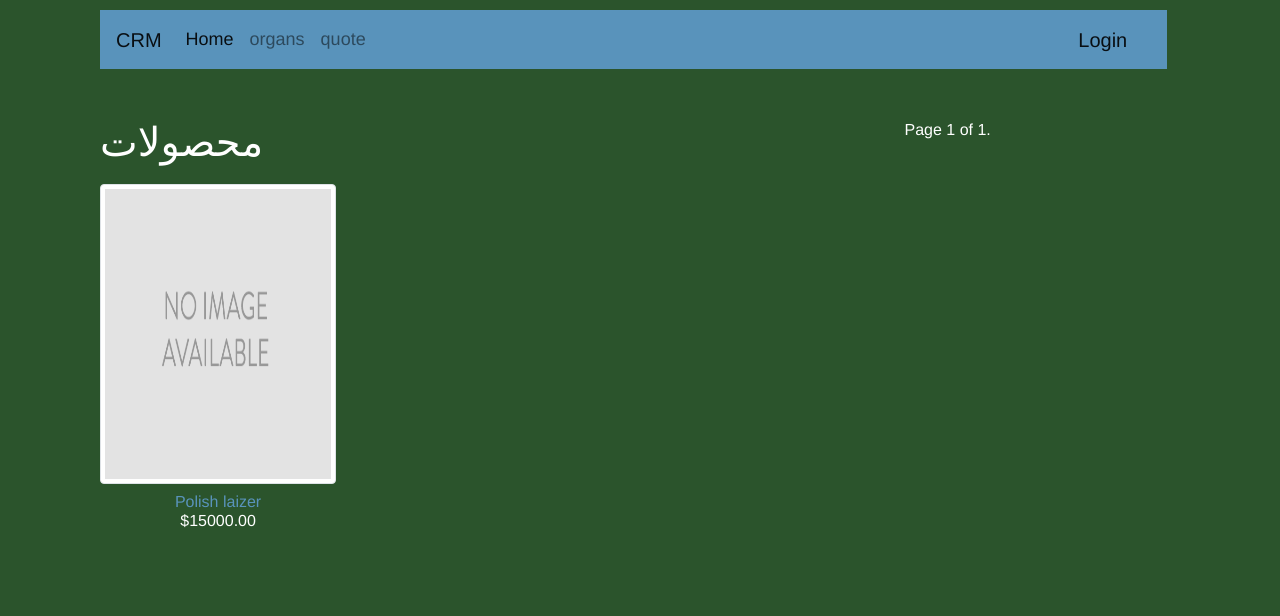
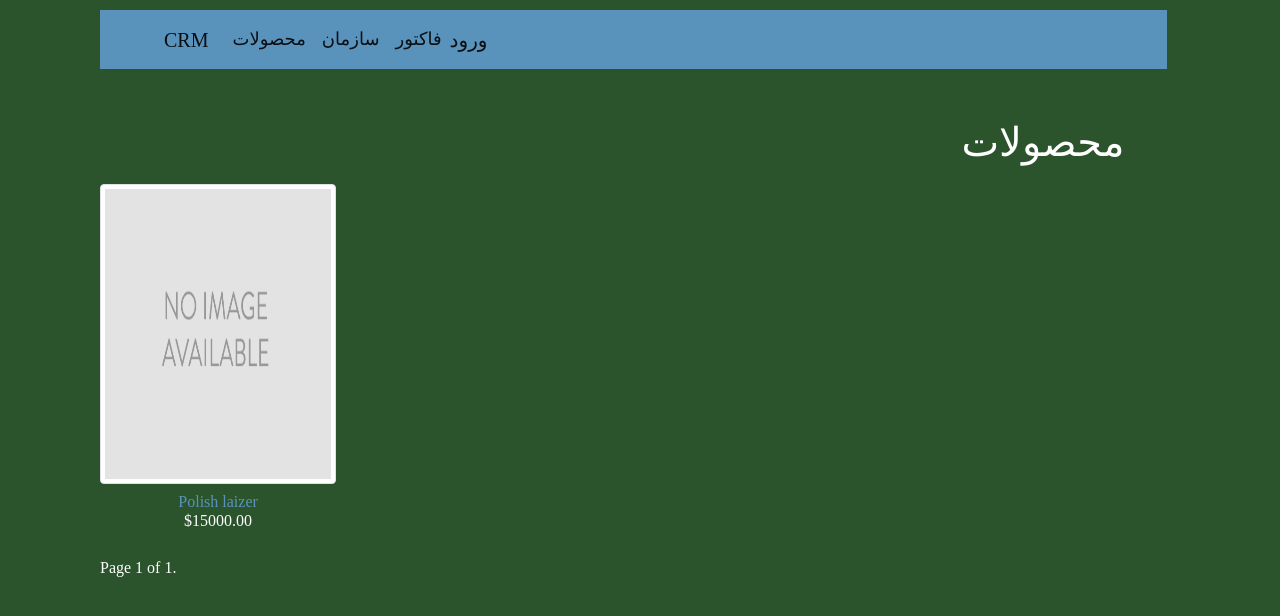
Before and after one commit to pouria-azizi/FinalProject, a Django app: page / in a window 1280 px wide. Shown: the top 616 px of the page. Run offline with Django 3.2, Linux system fonts and the light colour scheme; data comes from the database, SQL or seed files in the repository; parts of the project's set-up code (start-up, migrations or seed data) failed here and were passed over; some libraries are stand-ins or nearby versions; some web fonts are replaced.

Commit message:
Edited UI

```diff
--- a/CRMsoftware/organs/static/css/base.css
+++ b/CRMsoftware/organs/static/css/base.css
@@ -1,9 +1,31 @@
 @import url(http://fonts.googleapis.com/css?family=Ubuntu);
+
+@font-face {
+    font-family: "Vazir";
+    font-style: normal;
+    src: url("../fonts/vazir/Vazir-Regular.woff")format('woff'),
+         url("../fonts/vazir/Vazir-Regular.woff2")format('woff2');
+}
 
 body {
     padding:0;
-    font-family:helvetica, sans-serif;
+    font-family:Vazir, serif;
     margin-right: 1%;
+
+}
+
+.nav-link{
+    font-family: Vazir, serif;
+}
+
+p {
+    font-family: Vazir, serif;
+}
+
+.h1, .h2, .h3, .h4, .h5, .h6, h1, h2, h3, h4, h5, h6{
+    font-family: Vazir, serif;
+    direction: rtl;
+    text-align: right;
 }
 
 
@@ -52,6 +74,7 @@
     width:100%;
     border-spacing:0;
     border-collapse: collapse;
+
 }
 
 table th, table td {
--- a/CRMsoftware/organs/static/css/style.css
+++ b/CRMsoftware/organs/static/css/style.css
@@ -0,0 +1,26 @@
+@font-face {
+    font-family: "Vazir";
+    font-style: normal;
+    src: url("../fonts/vazir/Vazir-Regular.woff")format('woff'),
+         url("../fonts/vazir/Vazir-Regular.woff2")format('woff2');
+}
+
+body{
+    font-family: Vazir, serif;
+}
+
+.nav-link{
+    font-family: Vazir, serif;
+}
+
+
+p {
+    font-family: Vazir, serif;
+}
+
+
+.h1, .h2, .h3, .h4, .h5, .h6, h1, h2, h3, h4, h5, h6{
+    font-family: Vazir, serif;
+    direction: rtl;
+    text-align: right;
+}
--- a/CRMsoftware/organs/templates/organs/base.html
+++ b/CRMsoftware/organs/templates/organs/base.html
@@ -1,9 +1,13 @@
+{% load i18n %}
+{% load widget_tweaks %}
 {% load static %}
+{% get_current_language_bidi as LANGUAGE_BIDI %}
 <!DOCTYPE html>
-<html>
+<html {% if LANGUAGE_BIDI %}dir="rtl"{% endif %}>
 
 <head>
     <meta charset="utf-8"/>
+    <link href="{% static 'css/style.css' %}" rel="stylesheet">
     <link rel="stylesheet" href="https://stackpath.bootstrapcdn.com/bootstrap/4.4.1/css/bootstrap.min.css"
           integrity="sha384-Vkoo8x4CGsO3+Hhxv8T/Q5PaXtkKtu6ug5TOeNV6gBiFeWPGFN9MuhOf23Q9Ifjh" crossorigin="anonymous">
     <link rel="stylesheet" href="https://cdn.jsdelivr.net/npm/bootstrap@4.6.0/dist/css/bootstrap.min.css"
@@ -11,17 +15,19 @@
     <script src="https://code.jquery.com/jquery-3.5.1.slim.min.js"
             integrity="sha384-DfXdz2htPH0lsSSs5nCTpuj/zy4C+OGpamoFVy38MVBnE+IbbVYUew+OrCXaRkfj"
             crossorigin="anonymous"></script>
-<link rel="stylesheet" href="https://maxcdn.bootstrapcdn.com/bootstrap/4.0.0/css/bootstrap.min.css" integrity="sha384-Gn5384xqQ1aoWXA+058RXPxPg6fy4IWvTNh0E263XmFcJlSAwiGgFAW/dAiS6JXm" crossorigin="anonymous">
+    <link rel="stylesheet" href="https://maxcdn.bootstrapcdn.com/bootstrap/4.0.0/css/bootstrap.min.css"
+          integrity="sha384-Gn5384xqQ1aoWXA+058RXPxPg6fy4IWvTNh0E263XmFcJlSAwiGgFAW/dAiS6JXm" crossorigin="anonymous">
     <title>{% block title %}My products{% endblock %}</title>
     <link href="{% static "css/base.css" %}" rel="stylesheet">
 
     <style>
         .modal-header, h4, .close {
             background-color: #5cb85c;
-    color:white !important;
+            color: white !important;
             text-align: center;
             font-size: 30px;
         }
+
         .modal-footer {
             background-color: #f9f9f9;
         }
@@ -32,7 +38,7 @@
 
 <div id="header">
     <nav class="navbar navbar-expand-lg navbar-light" style="background-color: #5993bb">
-    <span class="navbar-brand mb-0 h1">CRM</span>
+        <span class="navbar-brand mb-0 h1 ml-5">CRM</span>
         <button class="navbar-toggler" type="button" data-toggle="collapse" data-target="#navbarNavDropdown"
                 aria-controls="navbarNavDropdown" aria-expanded="false" aria-label="Toggle navigation">
             <span class="navbar-toggler-icon"></span>
@@ -40,27 +46,29 @@
         <div class="collapse navbar-collapse" id="navbarCollapse">
             <div class="navbar-nav">
                 <li class="nav-item active">
-                <a class="nav-link" href="{% url 'products:product_list' %}">Home <span class="sr-only">(current)</span></a>
+                    <a class="nav-link" href="{% url 'products:product_list' %}">محصولات<span
+                            class="sr-only">(current)</span></a>
                 </li>
-            <li class="nav-item">
-                <a class="nav-link" href="{% url 'organ_list' %}">organs</a>
+                <li class="nav-item active">
+                    <a class="nav-link" href="{% url 'organ_list' %}">سازمان</a>
                 </li>
-            <li class="nav-item">
-                <a class="nav-link" href="{% url 'quotes:quote_list' %}">quote</a>
+                <li class="nav-item active">
+                    <a class="nav-link" href="{% url 'quotes:quote_list' %}">فاکتور</a>
                 </li>
             </div>
-    <div class="navbar-nav ml-auto">
+            <div class="navbar-nav mr-auto">
                 <li class="navbar-nav">
                     {% if not user.is_authenticated %}
-                    <a class="navbar-brand" href={% url 'users:login' %}>Login<i
+                        <a class="navbar-brand" href={% url 'users:login' %}>ورود<i
                                 class="fa fa-sign-in-alt ml-1 mr-1"></i></a>
-                {% endif %}
-            {% if user.is_authenticated %}
-            <a class="navbar-brand" style="color: #c80000" href="{% url 'users:logout' %}">Logout</a>
                     {% endif %}
                     {% if user.is_authenticated %}
                         <a class="navbar-brand">{{ user.username }}</a>
                     {% endif %}
+                    {% if user.is_authenticated %}
+                        <a class="navbar-brand" style="color: #c80000" href="{% url 'users:logout' %}">خروج</a>
+                    {% endif %}
+
                 </li>
             </div>
 
@@ -91,9 +99,15 @@
 
 </body>
 {% block pagination %}{% endblock %}
-<script src="https://code.jquery.com/jquery-3.2.1.slim.min.js" integrity="sha384-KJ3o2DKtIkvYIK3UENzmM7KCkRr/rE9/Qpg6aAZGJwFDMVNA/GpGFF93hXpG5KkN" crossorigin="anonymous"></script>
-<script src="https://cdnjs.cloudflare.com/ajax/libs/popper.js/1.12.9/umd/popper.min.js" integrity="sha384-ApNbgh9B+Y1QKtv3Rn7W3mgPxhU9K/ScQsAP7hUibX39j7fakFPskvXusvfa0b4Q" crossorigin="anonymous"></script>
-<script src="https://maxcdn.bootstrapcdn.com/bootstrap/4.0.0/js/bootstrap.min.js" integrity="sha384-JZR6Spejh4U02d8jOt6vLEHfe/JQGiRRSQQxSfFWpi1MquVdAyjUar5+76PVCmYl" crossorigin="anonymous"></script>
+<script src="https://code.jquery.com/jquery-3.2.1.slim.min.js"
+        integrity="sha384-KJ3o2DKtIkvYIK3UENzmM7KCkRr/rE9/Qpg6aAZGJwFDMVNA/GpGFF93hXpG5KkN"
+        crossorigin="anonymous"></script>
+<script src="https://cdnjs.cloudflare.com/ajax/libs/popper.js/1.12.9/umd/popper.min.js"
+        integrity="sha384-ApNbgh9B+Y1QKtv3Rn7W3mgPxhU9K/ScQsAP7hUibX39j7fakFPskvXusvfa0b4Q"
+        crossorigin="anonymous"></script>
+<script src="https://maxcdn.bootstrapcdn.com/bootstrap/4.0.0/js/bootstrap.min.js"
+        integrity="sha384-JZR6Spejh4U02d8jOt6vLEHfe/JQGiRRSQQxSfFWpi1MquVdAyjUar5+76PVCmYl"
+        crossorigin="anonymous"></script>
 <script src="{% static 'js/jquery-3.6.0.js' %}"></script>
 {% block page_scripts %}{% endblock %}
 </html>
--- a/CRMsoftware/organs/templates/organs/organization_detail.html
+++ b/CRMsoftware/organs/templates/organs/organization_detail.html
@@ -28,7 +28,7 @@
                 <button>
                     <a href="{% url 'organ_list' %}">بازگشت</a>
                 </button>
-                <button href="{% url 'quotes:new_quote' %}">صدور پیش فاکتور</button>
+                <button><a  href="{% url 'quotes:new_quote' %}">صدور پیش فاکتور</a></button>
                 <button>
                     <a href="{% url 'organ_edit' object.pk %}">ویرایش</a>
                 </button>
--- a/CRMsoftware/products/admin.py
+++ b/CRMsoftware/products/admin.py
@@ -12,5 +12,5 @@
 class ProductAdmin(admin.ModelAdmin):
     list_display = ['image', 'name', 'slug', 'price', 'available', 'created']
     list_filter = ['available', 'created', 'slug']
-    list_editable = ['price', 'available']
+    list_editable = ['price', 'available']     # 'description'
     prepopulated_fields = {'slug': ('name',)}
--- a/CRMsoftware/products/templates/products/list.html
+++ b/CRMsoftware/products/templates/products/list.html
@@ -23,7 +23,8 @@
             {% endfor %}
         </div>
     </form>
-    <div class="pagination">
+
+    <div class="pagination container-fluid">
     <span class="step-links">
         {% if page_obj.has_previous %}
             <a href="?page=1">&laquo; first</a>
--- a/CRMsoftware/quotes/templates/quotes/new_quote.html
+++ b/CRMsoftware/quotes/templates/quotes/new_quote.html
@@ -10,8 +10,6 @@
                 {{ form.organ|add_class:'form-control' }}
             </div>
             <input type="submit" value="Confirm">
-            <button class="button"><a style="color: black" href="{% url 'create_organ' %}">ایجاد شرکت جدید</a>
-            </button>
         </form>
     </div>
 
--- a/CRMsoftware/quotes/templates/quotes/quote_item_form.html
+++ b/CRMsoftware/quotes/templates/quotes/quote_item_form.html
@@ -3,7 +3,12 @@
 {% load widget_tweaks %}
 {% load i18n %}
 {% get_current_language_bidi as LANGUAGE_BIDI %}
+{% block title %}
+    Quotes
+{% endblock %}
 {% block content %}
+        <div class="container-fluid col-lg-10">
+
     <div class="button btn-sm">
         <button class="header btn-block"><a style="color: black" href="{% url 'quotes:new_quote' %}">ایجاد پیش
             فاکتور</a>
@@ -61,5 +66,6 @@
         {% endif %}
     </span>
     </div>
+    </div>
 
 {% endblock %}
--- a/CRMsoftware/quotes/views.py
+++ b/CRMsoftware/quotes/views.py
@@ -13,6 +13,7 @@
 from .models import Email
 from rest_framework.exceptions import NotAuthenticated
 from django.http import JsonResponse, HttpResponse
+
 
 class CreateItemQuotes(LoginRequiredMixin, CreateView):
     """
```
Also changed, not shown: CRMsoftware/organs/templates/organs/followup_detail.html (+19 -12 lines), CRMsoftware/organs/templates/organs/organization_list.html (+4 -3 lines). Lines whose indentation alone changed are shown as unchanged.
